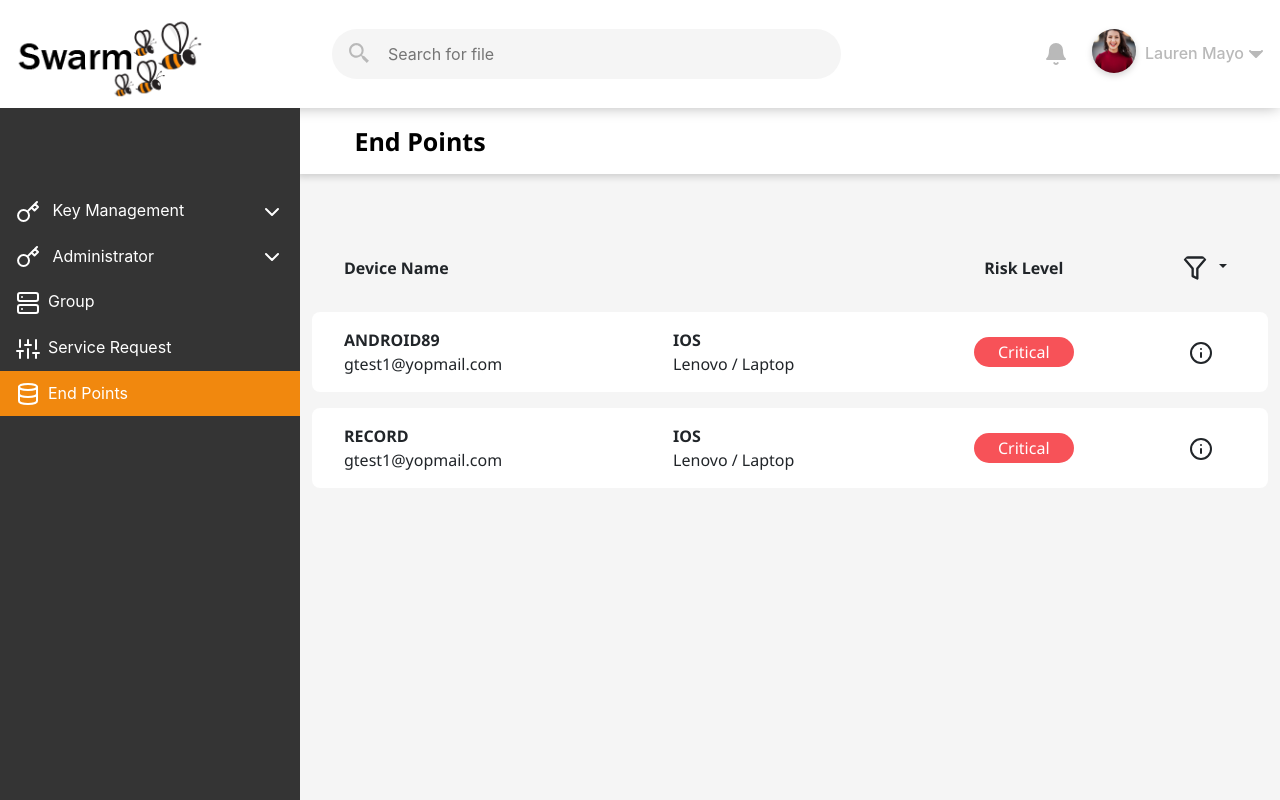
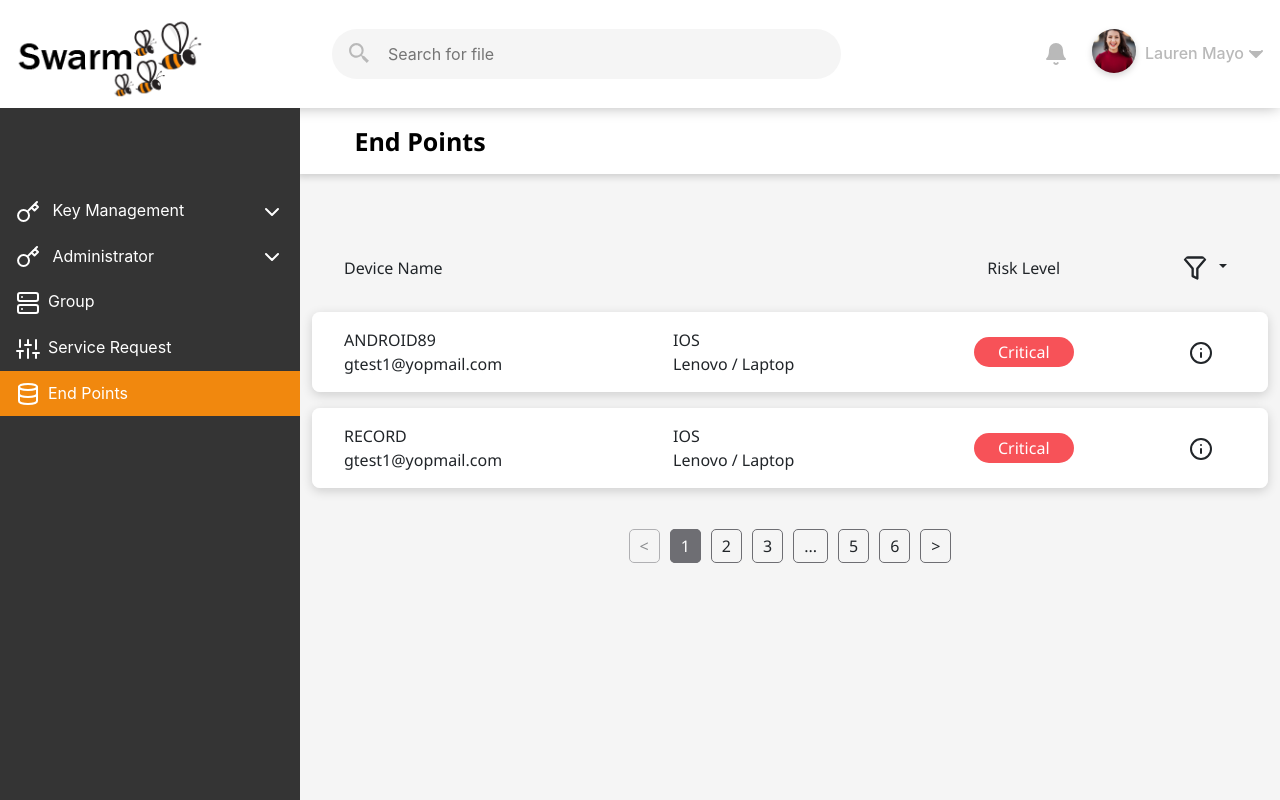
Before and after one commit to hyrrokkincto/kmsreact, a React (Create React App) app: page /kms/admin/end-points in a window 1280 px wide. Built offline with nearby package versions, Linux system fonts and the light colour scheme.

Commit message:
sanjay - today changes

```diff
--- a/src/Styles/index.css
+++ b/src/Styles/index.css
@@ -137,7 +137,7 @@ code {
 }
 .com-table thead tr {
     font-weight: 700;
-    box-shadow: 0 0 14px 6px rgba(0, 0, 0, 0.12);
+    box-shadow: 0px 3px 11px rgba(0, 0, 0, 0.16);
 }
 .com-table thead tr td {
     padding: 15px 30px;
--- a/src/pages/EndPoints/index.tsx
+++ b/src/pages/EndPoints/index.tsx
@@ -3,6 +3,7 @@ import { Accordion, Dropdown, DropdownButton } from "react-bootstrap";
 import * as Feather from "react-feather";
 import CommonPopup from "../../Components/CommonPopup";
 import EndPointData from '../../Config/EndPointConfig.json'
+import ReactPaginate from "react-paginate";
 
 const EndPoints = () => {
 
@@ -95,12 +96,12 @@ const EndPoints = () => {
                   return <tr onClick={() => OnSelectData(data)} >
                     <td>
                       <span className="text-uppercase">
-                        <b>{data.deviceName}</b>
+                        {data.deviceName}
                       </span><br />
                       {data.user.email}
                     </td>
                     <td>
-                      <b>{data.osType}</b><br />
+                      {data.osType}<br />
                       Lenovo / Laptop
                     </td>
                     <td className="text-center">{GetStatusElement(data.deviceVulnerability.severity)}</td>
@@ -110,6 +111,23 @@ const EndPoints = () => {
               }
             </tbody>
           </table>
+
+          <ReactPaginate
+            previousLabel={"<"}
+            nextLabel={">"}
+            breakLabel={"..."}
+            breakClassName={"break-me"}
+            pageCount={6}
+            marginPagesDisplayed={2}
+            disableInitialCallback={true}
+            forcePage={0}
+            pageRangeDisplayed={2}
+            disabledClassName={"disable-page"}
+            // onPageChange={HandlePageClick}
+            containerClassName={"pagination-styles"}
+            // subContainerClassName={`pages pagination`}
+            activeClassName={"active"}
+          />
         </div>
       </div>
       {
@@ -202,10 +220,6 @@ const EndPoints = () => {
                       </div>
                     </div>
                   </div>
-                </div>
-              </div>
-              <div className="modal-content mt-3">
-                <div className="modal-body">
                   <Accordion defaultActiveKey={'0'}>
                     <Accordion.Item eventKey="0">
                       <Accordion.Header><span style={{ fontSize: '12px' }} className="text-dark">VULNERABILITIES</span></Accordion.Header>
@@ -221,7 +235,7 @@ const EndPoints = () => {
                           {
                             !!CheckLength([...SelectedData.deviceVulnerability.vulnerabilityInfo]) && [...SelectedData.deviceVulnerability.vulnerabilityInfo].map((item: any) => {
                               return <div className="mb-2">
-                                <a href="/link" className="text-dark">{item.cve}</a>
+                                <a target={'_blank'} href="/link" className="text-dark">{item.cve}</a>
                               </div>
                             })
                           }
@@ -231,6 +245,10 @@ const EndPoints = () => {
                   </Accordion>
                 </div>
               </div>
+              {/* <div className="modal-content mt-3">
+                <div className="modal-body">
+                </div>
+              </div> */}
             </div>
           </div></> : <></>
       }
--- a/src/pages/ServiceRequest/index.tsx
+++ b/src/pages/ServiceRequest/index.tsx
@@ -53,7 +53,7 @@ const ServiceRequest = () => {
               <div className="col-8">
                 <div className="FAIC mb-4">
                   <div className="w-25">
-                    <h4>Request Form</h4>
+                    <h5>Request Form</h5>
                   </div>
                   <div className="w-75">
                     <div className="request-form-select"
@@ -75,7 +75,7 @@ const ServiceRequest = () => {
                 </div>
                 <div className="d-flex">
                   <div className="w-25">
-                    <h4>Message:</h4>
+                    <h5>Message:</h5>
                   </div>
                   <div className="w-75">
                     <textarea className="req-form-textarea mb-3" value={Message} onChange={(eve) => setMessage(eve.target.value)} rows={8} placeholder="Message Here" />
--- a/src/style_dashboard.css
+++ b/src/style_dashboard.css
@@ -3437,6 +3437,7 @@ button.btn-theme-dialog {
   border-start-start-radius: 8px;
   border-bottom-left-radius: 8px;
   border: 1px solid #e5e1dc;
+  font-size: 14px;
 }
 .request-form-select button {
   background-color: #f1880e;
@@ -3458,6 +3459,7 @@ textarea.req-form-textarea {
   border: 1px solid #e5e1dc;
   width: 100%;
   resize: none;
+  font-size: 14px;
 }
 .btn-theme-primary {
   min-width: 120px;
@@ -3486,6 +3488,7 @@ textarea.req-form-textarea {
   top: 110%;
   right: 0;
   box-shadow: 0px 8px 12px rgba(0, 0, 0, 0.16);
+  font-size: 14px;
 }
 .request-type-dropdown .type-item {
   padding: 16px;
@@ -3506,10 +3509,12 @@ textarea.req-form-textarea {
 }
 .end-point-container table tr th {
   text-align: center;
+  font-weight: normal;
 }
 .end-point-container table tbody tr {
   border-radius: 8px;
   cursor: pointer;
+  box-shadow: 0px 3px 11px rgba(0, 0, 0, 0.16);
 }
 .end-point-container table tbody tr td {
   padding: 1rem;
```
